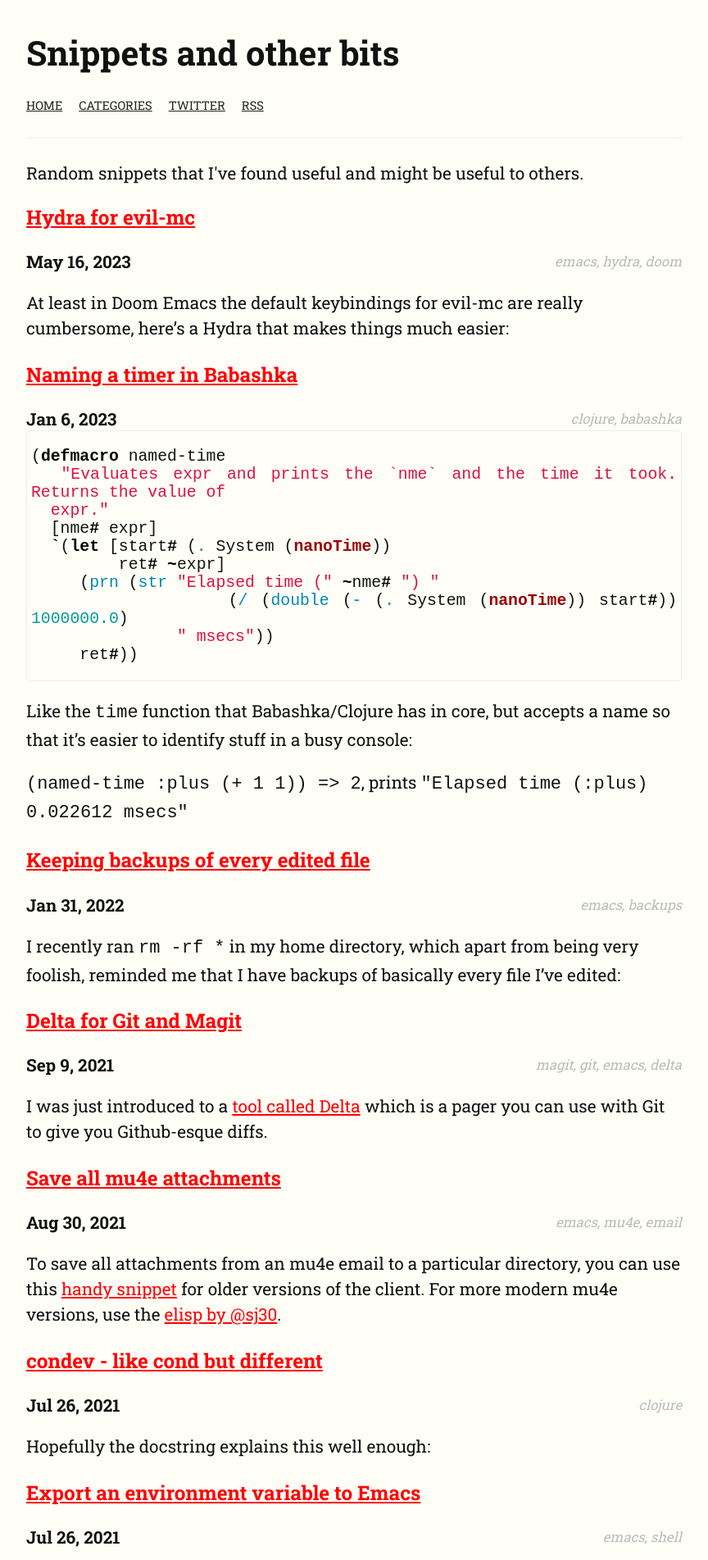
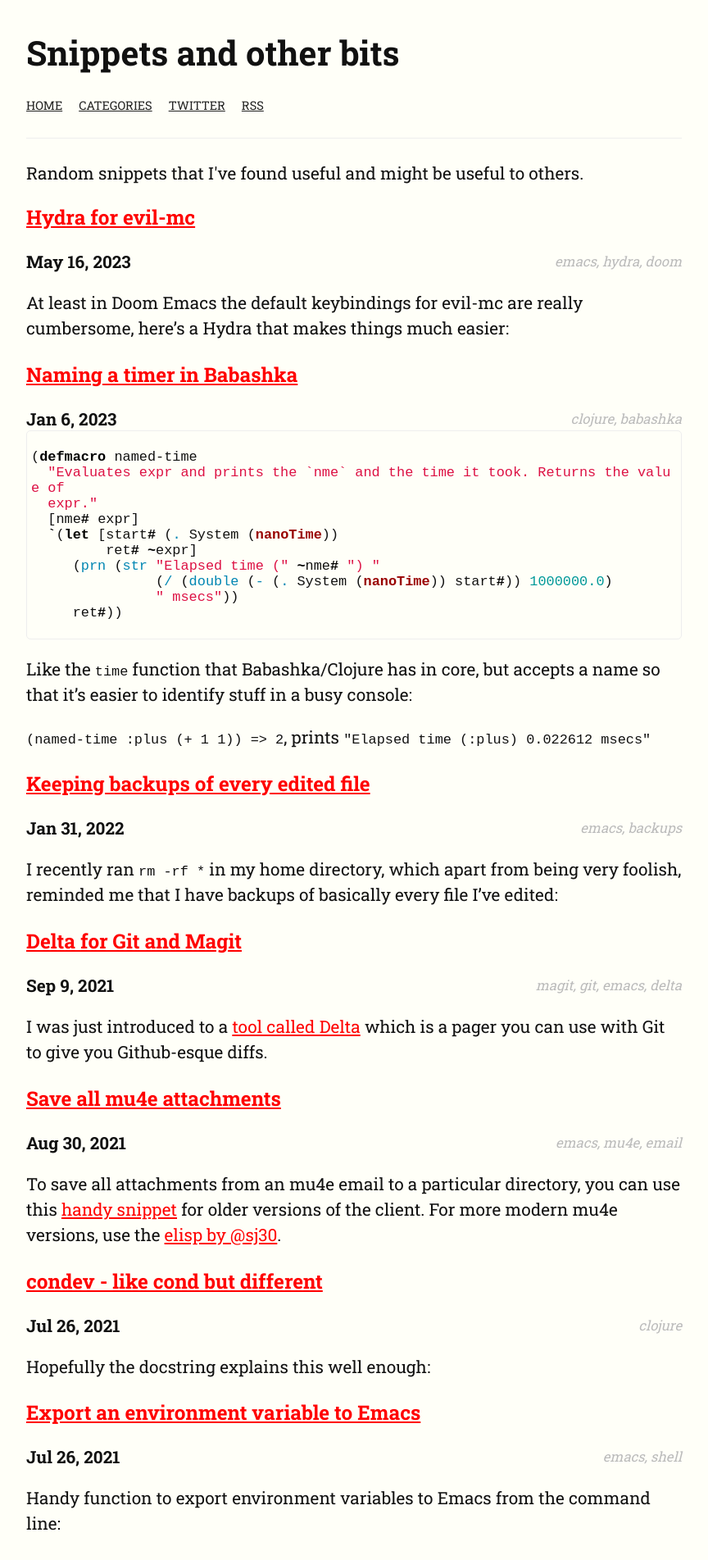
Before and after one commit to philjackson/philjackson.github.io, a Jekyll site: the page built from index.md, in a window 1280 px wide. Shown: the top 1903 px of the page at 82% size, without its empty margins (208-1072 px from the left). Built offline with Jekyll 4.4.1, drawn with Linux system fonts in a browser that asks for light colours.

Commit message:
Better mob.

```diff
--- a/_includes/style.scss
+++ b/_includes/style.scss
@@ -49,21 +49,18 @@ p img {
   color: #bbb;
 }
 
-code {
-    font-size: 1.3em;
-}
-
 .highlight {
   border: 1px solid #eee;
   border-radius: 5px;
   padding: 5px;
 
+  pre {
+    white-space: pre-wrap;
+    word-break: break-all;
 
-    pre {
-        font-size: 0.9em;
-    white-space: pre-wrap;
-    word-wrap: break-word;
-    text-align: justify;
+    code {
+      overflow-x: scroll;
+    }
   }
 }
 
```
Also changed, not shown: README.md. Lines whose indentation alone changed are shown as unchanged.
